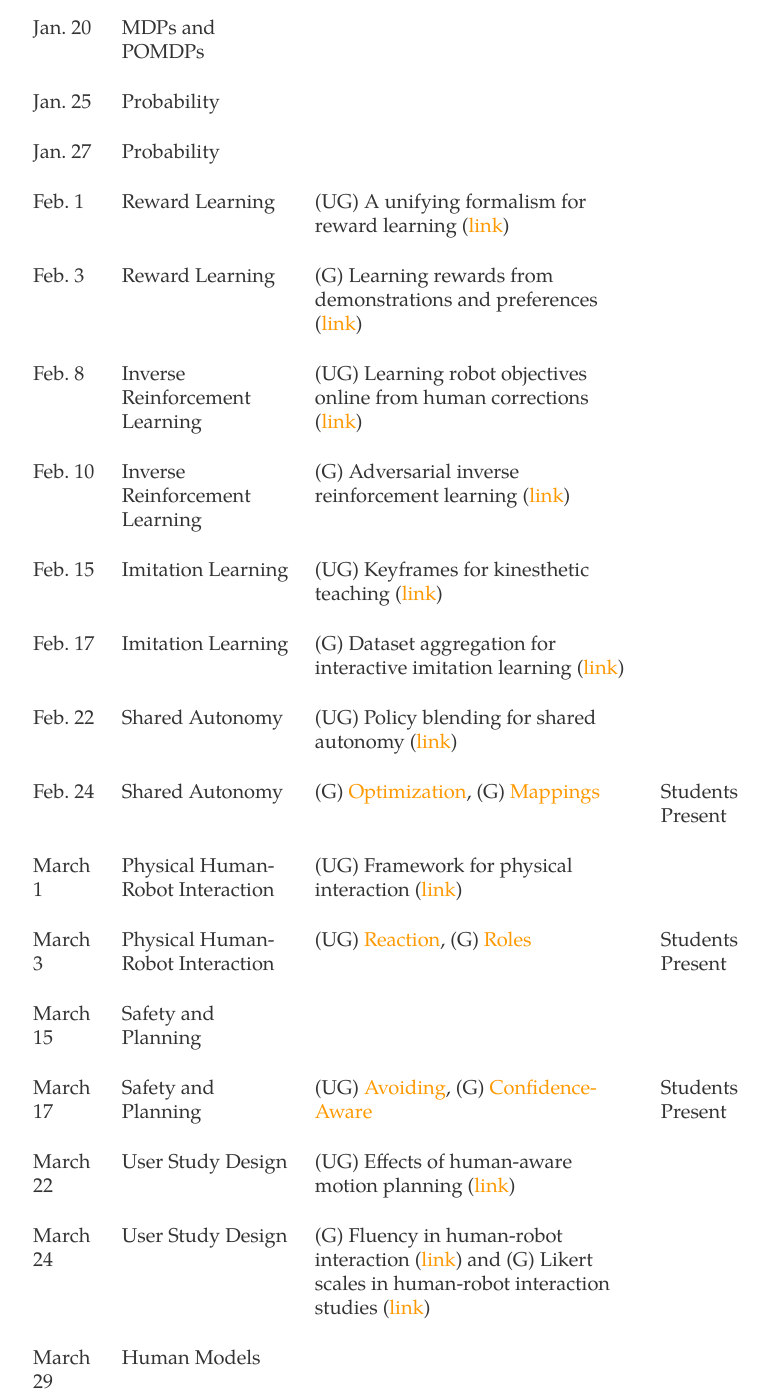
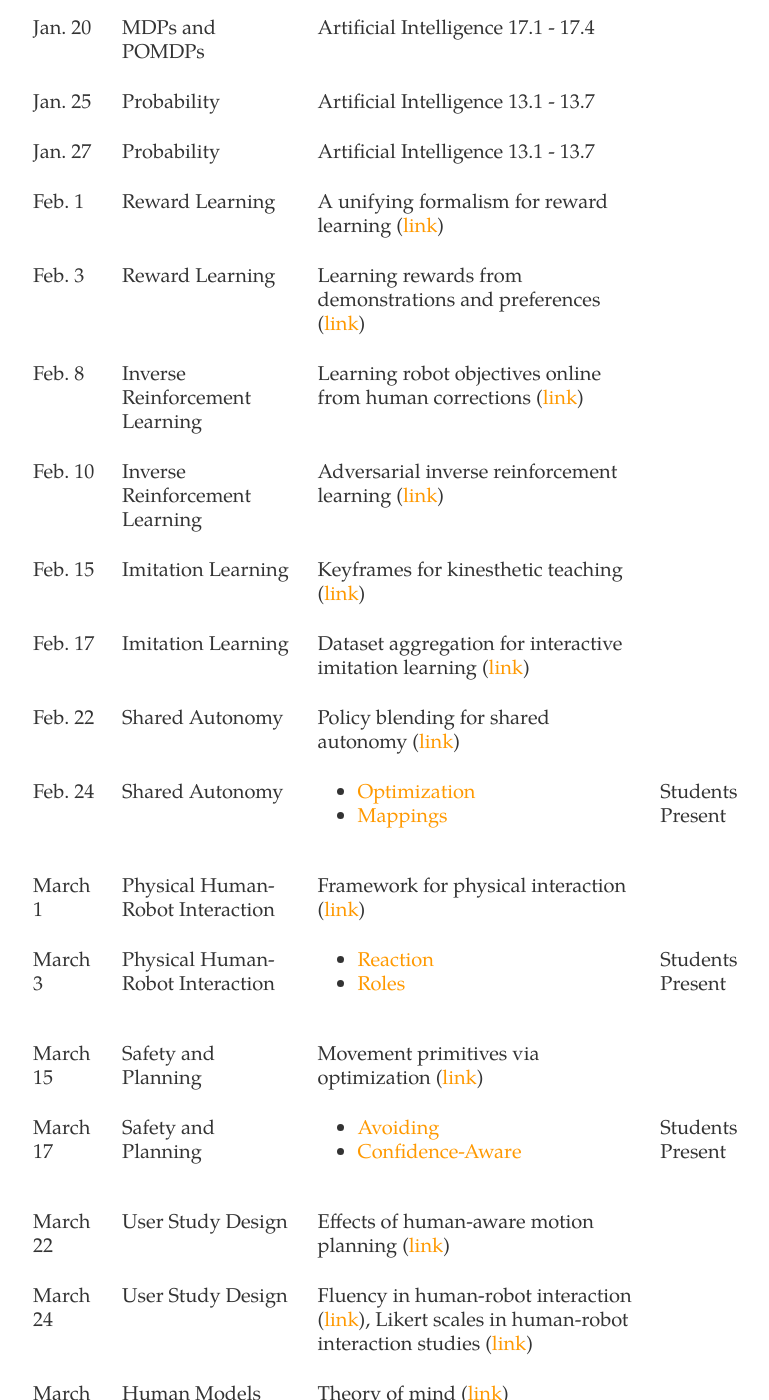
Before and after one commit to dylan-losey/dylan-losey.github.io, a Jekyll site: the page built from me5824-spring22.html, in a window 1280 px wide and 1400 px high, scrolled down 2091 px. Shown: the whole window, without its empty margins (221-990 px from the left). Built offline with Jekyll 4.4.1, drawn with Linux system fonts in a browser that asks for light colours; nearby versions of some CDN libraries; some of the changed text lies outside the part shown.

Commit message:
adding spring course

```diff
--- a/me5824-spring22.html
+++ b/me5824-spring22.html
@@ -112,7 +112,7 @@
 <div>
   <h3>Textbooks</h3>
   <ul>
-    <li><i>Artificial Intelligence: A Modern Approach</i> by Russell and Norvig, 2020. Download <a class="link" href="https://drive.google.com/file/d/1IROgJX9ukMIqqysIPEf9WHMDo6r79H7T/view?usp=sharing">here</a>.</li>
+    <li><i>Artificial Intelligence: A Modern Approach</i> by Russell and Norvig, 2010. Download <a class="link" href="https://drive.google.com/file/d/1IROgJX9ukMIqqysIPEf9WHMDo6r79H7T/view?usp=sharing">here</a>.</li>
     <li><i>Computational Human-Robot Interaction</i> by Thomaz et al., 2016. Download <a class="link" href="https://drive.google.com/file/d/1DT0mz6uZQT3PVuwcL383XXATwzgL_w-_/view?usp=sharing">here</a>.</li>
   </ul>
 </div>
@@ -145,53 +145,53 @@
     <tr>
       <td>Jan. 20</td>
       <td>MDPs and POMDPs</td>
-      <td></td>
+      <td>Artificial Intelligence 17.1 - 17.4</td>
       <td></td>
     </tr>
     <tr>
       <td>Jan. 25</td>
       <td>Probability</td>
-      <td></td>
+      <td>Artificial Intelligence 13.1 - 13.7</td>
       <td></td>
     </tr>
     <tr>
       <td>Jan. 27</td>
       <td>Probability</td>
-      <td></td>
+      <td>Artificial Intelligence 13.1 - 13.7</td>
       <td></td>
     </tr>
     <tr>
       <td>Feb. 1</td>
       <td>Reward Learning</td>
-      <td>(UG) A unifying formalism for reward learning
+      <td>A unifying formalism for reward learning
       (<a class="link" href="{{ site.baseurl }} /pdfs/me5824/jeon_reward2020.pdf">link</a>)</td>
       <td></td>
     </tr>
     <tr>
       <td>Feb. 3</td>
       <td>Reward Learning</td>
-      <td>(G) Learning rewards from demonstrations and preferences
+      <td>Learning rewards from demonstrations and preferences
       (<a class="link" href="{{ site.baseurl }} /pdfs/me5824/biyik_learning2021.pdf">link</a>)</td>
       <td></td>
     </tr>
     <tr>
       <td>Feb. 8</td>
       <td>Inverse Reinforcement Learning</td>
-      <td>(UG) Learning robot objectives online from human corrections
+      <td>Learning robot objectives online from human corrections
       (<a class="link" href="{{ site.baseurl }} /pdfs/me5824/losey_physical2021.pdf">link</a>)</td>
       <td></td>
     </tr>
     <tr>
       <td>Feb. 10</td>
       <td>Inverse Reinforcement Learning</td>
-      <td>(G) Adversarial inverse reinforcement learning
+      <td>Adversarial inverse reinforcement learning
       (<a class="link" href="{{ site.baseurl }} /pdfs/me5824/fu_airl2018.pdf">link</a>)</td>
       <td></td>
     </tr>
     <tr>
       <td>Feb. 15</td>
       <td>Imitation Learning</td>
-      <td>(UG) Keyframes for kinesthetic teaching
+      <td>Keyframes for kinesthetic teaching
       (<a class="link" href="{{ site.baseurl }} /pdfs/me5824/akgun_keyframes2012.pdf">link</a>)</td>
       <td></td>
       <td></td>
@@ -199,126 +199,150 @@
     <tr>
       <td>Feb. 17</td>
       <td>Imitation Learning</td>
-      <td>(G) Dataset aggregation for interactive imitation learning
+      <td>Dataset aggregation for interactive imitation learning
       (<a class="link" href="{{ site.baseurl }} /pdfs/me5824/hoque_dagger2021.pdf">link</a>)</td>
       <td></td>
     </tr>
     <tr>
       <td>Feb. 22</td>
       <td>Shared Autonomy</td>
-      <td>(UG) Policy blending for shared autonomy
+      <td>Policy blending for shared autonomy
       (<a class="link" href="{{ site.baseurl }} /pdfs/me5824/dragan_policy2013.pdf">link</a>)</td>
       <td></td>
     </tr>
     <tr>
       <td>Feb. 24</td>
       <td>Shared Autonomy</td>
-      <td>(G) <a class="link" href="{{ site.baseurl }} /pdfs/me5824/javdani_shared2018.pdf">Optimization</a>,
-      (G) <a class="link" href="{{ site.baseurl }} /pdfs/me5824/losey_learning2021.pdf">Mappings</a></td>
+      <td>
+        <ul>
+          <li><a class="link" href="{{ site.baseurl }} /pdfs/me5824/javdani_shared2018.pdf">Optimization</a></li>
+          <li><a class="link" href="{{ site.baseurl }} /pdfs/me5824/losey_learning2021.pdf">Mappings</a></li>
+        </ul>
       <td>Students Present</td>
     </tr>
     <tr>
       <td>March 1</td>
       <td>Physical Human-Robot Interaction</td>
-      <td>(UG) Framework for physical interaction
+      <td>Framework for physical interaction
       (<a class="link" href="{{ site.baseurl }} /pdfs/me5824/jarrasse_framework2012.pdf">link</a>)</td>
       <td></td>
     </tr>
     <tr>
       <td>March 3</td>
       <td>Physical Human-Robot Interaction</td>
-      <td>(UG) <a class="link" href="{{ site.baseurl }} /pdfs/me5824/haddadin_collision2008.pdf">Reaction</a>,
-      (G) <a class="link" href="{{ site.baseurl }} /pdfs/me5824/mortl_role2012.pdf">Roles</a>
+      <td>
+        <ul>
+          <li><a class="link" href="{{ site.baseurl }} /pdfs/me5824/haddadin_collision2008.pdf">Reaction</a></li>
+          <li><a class="link" href="{{ site.baseurl }} /pdfs/me5824/mortl_role2012.pdf">Roles</a></li>
+        </ul>
       </td>
       <td>Students Present</td>
     </tr>
     <tr>
       <td>March 15</td>
       <td>Safety and Planning</td>
-      <td></td>
+      <td>Movement primitives via optimization
+      (<a class="link" href="{{ site.baseurl }} /pdfs/me5824/dragan_movement2015.pdf">link</a>)</td>
       <td></td>
     </tr>
     <tr>
       <td>March 17</td>
       <td>Safety and Planning</td>
-      <td>(UG) <a class="link" href="{{ site.baseurl }} /pdfs/me5824/mainprice_human2013.pdf">Avoiding</a>,
-      (G) <a class="link" href="{{ site.baseurl }} /pdfs/me5824/david_confidence2020.pdf">Confidence-Aware</a>
+      <td>
+        <ul>
+          <li><a class="link" href="{{ site.baseurl }} /pdfs/me5824/mainprice_human2013.pdf">Avoiding</a></li>
+          <li><a class="link" href="{{ site.baseurl }} /pdfs/me5824/david_confidence2020.pdf">Confidence-Aware</a></li>
+        </ul>
       </td>
       <td>Students Present</td>
     </tr>
     <tr>
       <td>March 22</td>
       <td>User Study Design</td>
-      <td>(UG) Effects of human-aware motion planning
+      <td>Effects of human-aware motion planning
       (<a class="link" href="{{ site.baseurl }} /pdfs/me5824/lasota_analyzing2015.pdf">link</a>)</td>
       <td></td>
     </tr>
     <tr>
       <td>March 24</td>
       <td>User Study Design</td>
-      <td>(G) Fluency in human-robot interaction
-      (<a class="link" href="{{ site.baseurl }} /pdfs/me5824/hoffman_fluency2019.pdf">link</a>) and
-      (G) Likert scales in human-robot interaction studies
+      <td>Fluency in human-robot interaction
+      (<a class="link" href="{{ site.baseurl }} /pdfs/me5824/hoffman_fluency2019.pdf">link</a>),
+      Likert scales in human-robot interaction studies
       (<a class="link" href="{{ site.baseurl }} /pdfs/me5824/schrum_statistical2020.pdf">link</a>)</td>
       <td></td>
     </tr>
     <tr>
       <td>March 29</td>
       <td>Human Models</td>
-      <td></td>
+      <td>Theory of mind
+      (<a class="link" href="{{ site.baseurl }} /pdfs/me5824/milli_literal2020.pdf">link</a>)</td>
       <td></td>
     </tr>
     <tr>
       <td>March 31</td>
       <td>Human Models</td>
-      <td>(UG) <a class="link" href="{{ site.baseurl }} /pdfs/me5824/minae_humans2020.pdf">Risk</a>,
-      (G) <a class="link" href="{{ site.baseurl }} /pdfs/me5824/milli_literal2020.pdf">Theory-of-Mind</a>,
-      (G) <a class="link" href="{{ site.baseurl }} /pdfs/me5824/wang_cooks2020.pdf">Teams</a>
+      <td>
+        <ul>
+          <li><a class="link" href="{{ site.baseurl }} /pdfs/me5824/minae_humans2020.pdf">Risk</a></li>
+          <li><a class="link" href="{{ site.baseurl }} /pdfs/me5824/wang_cooks2020.pdf">Teams</a></li>
+        </ul>
       </td>
       <td>Students Present</td>
     </tr>
     <tr>
       <td>April 5</td>
       <td>Legibility</td>
-      <td>(UG) Legibility and predictability of robot motion
+      <td>Legibility and predictability of robot motion
       (<a class="link" href="{{ site.baseurl }} /pdfs/me5824/dragan_legibility2013.pdf">link</a>)</td>
       <td></td>
     </tr>
     <tr>
       <td>April 7</td>
       <td>Legibility</td>
-      <td>(UG) <a class="link" href="{{ site.baseurl }} /pdfs/me5824/walker_communicating2018.pdf">AR</a>,
-      (UG) <a class="link" href="{{ site.baseurl }} /pdfs/me5824/culbertson_haptics2018.pdf">Haptics</a>,
-      (G) <a class="link" href="{{ site.baseurl }} /pdfs/me5824/huang_enabling2019.pdf">Reveal-Learning</a>
+      <td>
+        <ul>
+          <li><a class="link" href="{{ site.baseurl }} /pdfs/me5824/walker_communicating2018.pdf">AR</a></li>
+          <li><a class="link" href="{{ site.baseurl }} /pdfs/me5824/culbertson_haptics2018.pdf">Haptics</a></li>
+          <li><a class="link" href="{{ site.baseurl }} /pdfs/me5824/huang_enabling2019.pdf">Reveal-Learning</a></li>
+        </ul>
       </td>
       <td>Students Present</td>
     </tr>
     <tr>
       <td>April 12</td>
       <td>Trust and Influence</td>
-      <td></td>
+      <td>Autonomous cars that leverage effects on human actions
+      (<a class="link" href="{{ site.baseurl }} /pdfs/me5824/sadigh_planning2016.pdf">link</a>)</td>
       <td></td>
     </tr>
     <tr>
       <td>April 14</td>
       <td>Trust and Influence</td>
-      <td>(14) <a class="link" href="{{ site.baseurl }} /pdfs/me5824/sadigh_planning2016.pdf">Influence</a>,
-      (15) <a class="link" href="{{ site.baseurl }} /pdfs/me5824/chen_planning2018.pdf">Trust</a>,
-      (16) <a class="link" href="{{ site.baseurl }} /pdfs/me5824/xie_learning2020.pdf">Partner-Dynamics</a></td>
+      <td>
+        <ul>
+          <li><a class="link" href="{{ site.baseurl }} /pdfs/me5824/chen_planning2018.pdf">Trust</a></li>
+          <li><a class="link" href="{{ site.baseurl }} /pdfs/me5824/xie_learning2020.pdf">Partner-Dynamics</a></li>
+        </ul>
+      </td>
       <td>Students Present</td>
     </tr>
     <tr>
       <td>April 19</td>
       <td>Inclusive Learning</td>
-      <td></td>
+      <td>Extrapolating beyond suboptimal demonstrations
+      (<a class="link" href="{{ site.baseurl }} /pdfs/me5824/brown_extrapolating2019.pdf">link</a>)</td>
       <td></td>
     </tr>
     <tr>
       <td>April 21</td>
       <td>Inclusive Learning</td>
-      <td>(17) <a class="link" href="{{ site.baseurl }} /pdfs/me5824/brown_extrapolating2019.pdf">Suboptimal-Demonstrations</a>,
-      (18) <a class="link" href="{{ site.baseurl }} /pdfs/me5824/lee_pebble2021.pdf">Preferences</a>,
-      (19) <a class="link" href="{{ site.baseurl }} /pdfs/me5824/spencer_expert2021.pdf">Interventions</a>
+      <td>
+        <ul>
+          <li><a class="link" href="{{ site.baseurl }} /pdfs/me5824/finn_meta2017.pdf.pdf">Meta-Learning</a></li>
+          <li><a class="link" href="{{ site.baseurl }} /pdfs/me5824/lee_pebble2021.pdf">Preferences</a></li>
+          <li><a class="link" href="{{ site.baseurl }} /pdfs/me5824/spencer_expert2021.pdf">Interventions</a></li>
+        </ul>
       </td>
       <td>Students Present</td>
     </tr>
```
